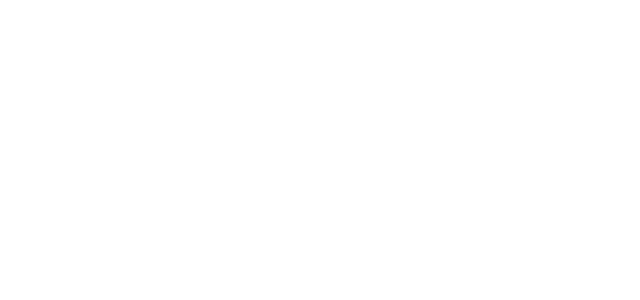
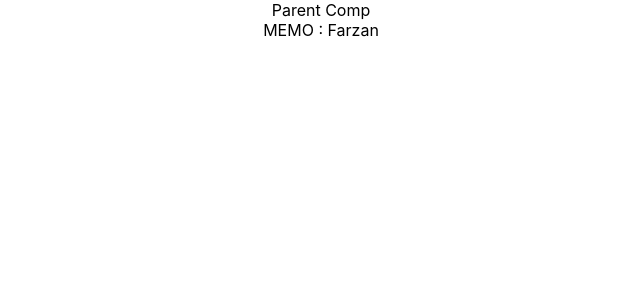
Before and after one commit to x-farzan/CodeEvolution-React-basics, a React (Create React App) app: page / in a window 1280 px wide. Shown: the top 300 px of the page, without its empty margins (319-959 px from the left). Built offline with nearby package versions, Linux system fonts and the light colour scheme.

Commit message:
Memo, toprovide pure component functionality to functional component.

```diff
--- a/src/App.js
+++ b/src/App.js
@@ -28,6 +28,8 @@
 function App() {
   return (
     <div className="App">
+      <PParentComponent />
+
       {/* Regular vs Pure Component */}
       {/* <PParentComponent /> */}
 
--- /dev/null
+++ b/src/components/MemoComponent.js
@@ -0,0 +1,8 @@
+import React from "react";
+
+function MemoComponent(props) {
+  console.log(`MEMO`);
+  return <div>MEMO : {props.name}</div>;
+}
+
+export default React.memo(MemoComponent);
--- a/src/components/PParentComponent.js
+++ b/src/components/PParentComponent.js
@@ -1,4 +1,5 @@
 import React, { Component } from "react";
+import MemoComponent from "./MemoComponent";
 import PPureComponent from "./PPureComponent";
 import RegComponent from "./RegComponent";
 
@@ -20,11 +21,13 @@
   }
 
   render() {
+    console.log(`Parent`);
     return (
       <React.Fragment>
         Parent Comp
-        <RegComponent name={this.state.name} />
-        <PPureComponent name={this.state.name} />
+        <MemoComponent name={this.state.name} />
+        {/* <RegComponent name={this.state.name} />
+        <PPureComponent name={this.state.name} /> */}
       </React.Fragment>
     );
   }
```
